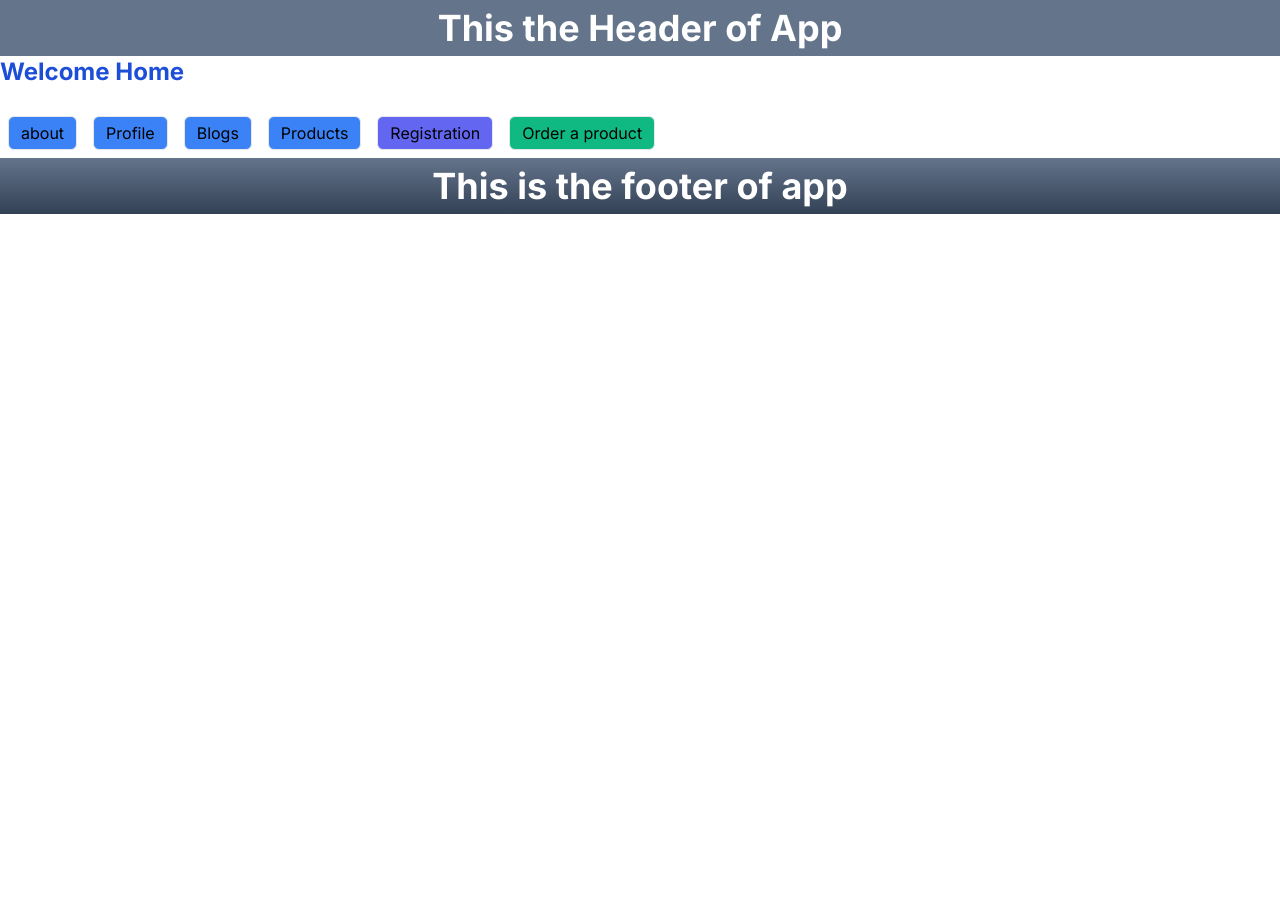
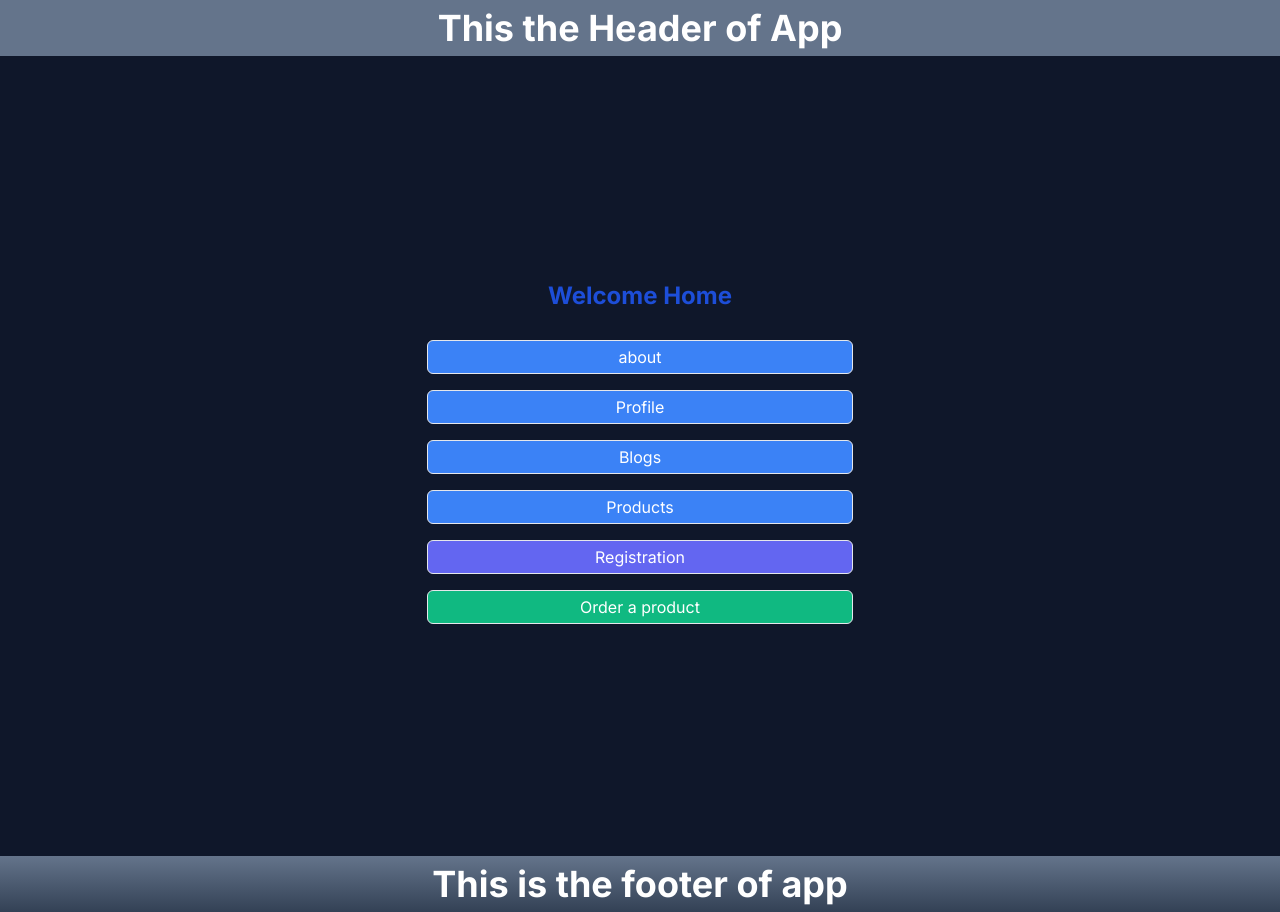
Before and after one commit to umersagheer/Nextjs14-Course, a Next.js app: page / in a window 1280 px wide. Before the commit the page ends 800 px from the top, so only its background shows below. Built offline with nearby package versions, Linux system fonts and the light colour scheme.

Commit message:
Templates

```diff
--- a/src/app/(auth)/layout.tsx
+++ b/src/app/(auth)/template.tsx
@@ -2,6 +2,7 @@
 
 import Link from "next/link";
 import { usePathname } from "next/navigation";
+import { useState } from "react";
 
 const NavArray = [
   { name: "Login", href: "/login" },
@@ -10,10 +11,19 @@ const NavArray = [
 ];
 
 const AuthRoutesLayout = ({ children }: { children: React.ReactNode }) => {
+  const [input, setInput] = useState("");
   const pathname = usePathname();
   return (
     <>
-      <nav className="flex gap-4 p-4 bg-gradient-to-r from-slate-700 to-slate-600 text-white">
+      <nav className="flex w-full gap-4 p-4 bg-gradient-to-r from-slate-700 to-slate-600 text-white">
+        <div className="">
+          <input
+            type="text"
+            value={input}
+            onChange={(e) => setInput(e.target.value)}
+            className="rounded-md text-black p-1 text-sm"
+          />
+        </div>
         {NavArray.map((link, index) => {
           const path = pathname.startsWith(link.href);
 
@@ -24,7 +34,7 @@ const AuthRoutesLayout = ({ children }: { children: React.ReactNode }) => {
                 key={index}
                 className={`${
                   path ? "text-emerald-300 font-bold" : ""
-                } text-lg font-semibold`}
+                } text-lg font-semibold hover:text-emerald-300`}
               >
                 {link.name}
               </Link>
--- a/src/app/layout.tsx
+++ b/src/app/layout.tsx
@@ -19,11 +19,15 @@ export default function RootLayout({
 }) {
   return (
     <html lang="en">
-      <body className={inter.className}>
+      <body
+        className={`${inter.className} flex flex-col bg-slate-900 text-white`}
+      >
         <header className="text-4xl font-bold bg-slate-500 text-white text-center p-2">
           This the Header of App
         </header>
-        {children}
+        <div className="flex flex-col justify-center items-center h-screen">
+          {children}
+        </div>
         <footer className="text-4xl font-bold text-white bg-gradient-to-b from-slate-500 to-slate-700 text-center p-2">
           This is the footer of app
         </footer>
--- a/src/app/page.tsx
+++ b/src/app/page.tsx
@@ -5,22 +5,22 @@ export default function Home() {
   return (
     <>
       <h1 className="text-2xl font-bold text-blue-700 mb-5">Welcome Home</h1>
-      <button className="border bg-blue-500 px-3 py-1 rounded-md m-2 hover:bg-blue-400/80">
+      <button className="border bg-blue-500 px-3 py-1 rounded-md m-2 hover:bg-blue-400/80 w-1/3">
         <Link href="about">about</Link>
       </button>
-      <button className="border bg-blue-500 px-3 py-1 rounded-md m-2 hover:bg-blue-400/80">
+      <button className="border bg-blue-500 px-3 py-1 rounded-md m-2 hover:bg-blue-400/80 w-1/3">
         <Link href="profile">Profile</Link>
       </button>
-      <button className="border bg-blue-500 px-3 py-1 rounded-md m-2 hover:bg-blue-400/80">
+      <button className="border bg-blue-500 px-3 py-1 rounded-md m-2 hover:bg-blue-400/80 w-1/3">
         <Link href="blog">Blogs</Link>
       </button>
-      <button className="border bg-blue-500 px-3 py-1 rounded-md m-2 hover:bg-blue-400/80">
+      <button className="border bg-blue-500 px-3 py-1 rounded-md m-2 hover:bg-blue-400/80 w-1/3">
         <Link href="products">Products</Link>
       </button>
-      <button className="border bg-indigo-500 px-3 py-1 rounded-md m-2 hover:bg-indigo-400/80">
+      <button className="border bg-indigo-500 px-3 py-1 rounded-md m-2 hover:bg-indigo-400/80 w-1/3">
         <Link href="register">Registration</Link>
       </button>
-      <button className="border bg-emerald-500 px-3 py-1 rounded-md m-2 hover:bg-emerald-400/80">
+      <button className="border bg-emerald-500 px-3 py-1 rounded-md m-2 hover:bg-emerald-400/80 w-1/3">
         <Link href="order-product">Order a product</Link>
       </button>
     </>
```
